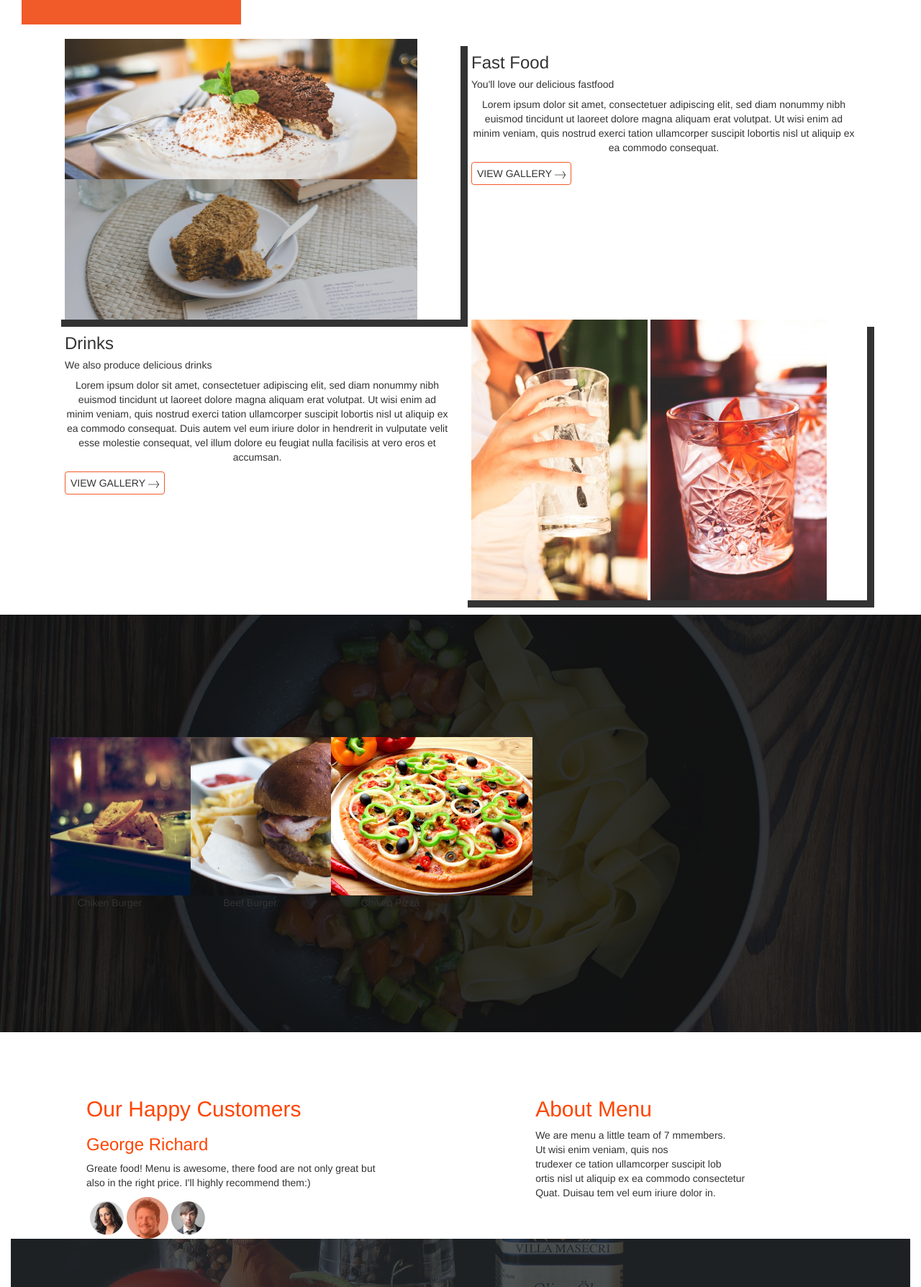
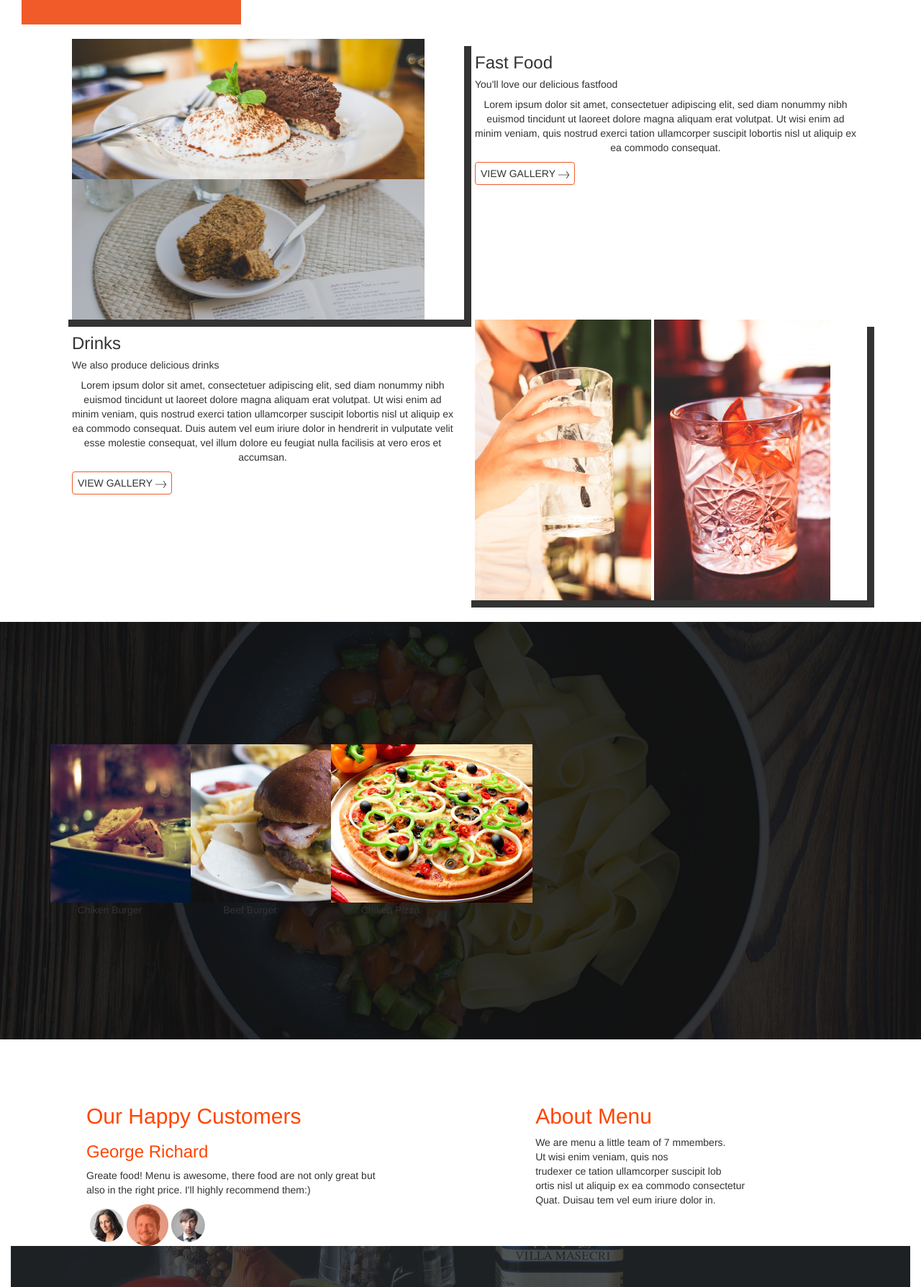
Before and after one commit to KevinJared/ANITA-S-KITCHEN, a plain HTML site: page index.html in a window 1280 px wide. Shown: the part 769-2557 px from the top of the page at 72% size. Drawn offline with nearby package versions, Linux system fonts and the light colour scheme; files whose address does not match are found by name.

Commit message:
modified index.html

```diff
--- a/css/styles.css
+++ b/css/styles.css
@@ -148,10 +148,10 @@ text-align:right;
 }
 
 .container{
-  padding-left: 20px;
+  padding-left: 30px;
   padding-right: 20px;
   padding-top: 20px;
-  padding-bottom:20px;
+  padding-bottom:30px;
 }
 .col-md-6 p{
   text-align:center;
--- a/index.html
+++ b/index.html
@@ -134,15 +134,9 @@
                       <p>Greate food! Menu is awesome, there food are not only great but<br> also in the right price. I'll highly recommend them:)</p>
 
                       <div id="social">
-                          <a href="#">
-                              <img src="image/assets/customers/p1.png" alt="Facebok">
-                          </a>
-                          <a href="#">
-                              <img src="image/assets/customers/p2.png" alt="">
-                          </a>
-                          <a href="#">
-                              <img src="image/assets/customers/p3.png" alt="">
-                          </a>
+                          <a href="#"><img src="image/assets/customers/p1.png" alt=""></a>
+                          <a href="#"><img src="image/assets/customers/p2.png" alt=""></a>
+                          <a href="#"><img src="image/assets/customers/p3.png" alt=""></a>
                       </div>
                   </div>
 
@@ -184,7 +178,7 @@
                   <img src="img/assets/footerlogos/logo_white.png" alt=""> MENU</h1>
               <P>Thats What We Are</P>
               <div id="social">
-                  <a href="#"><img src="image/assets/footerlogos/facebook.png" alt="facebook" width:"2%"></a>
+                  <a href="#"><img src="image/assets/footerlogos/facebook.png" alt="facebook" width="2%"></a>
                   <a href="#"><img src="image/assets/footerlogos/twitter.png" alt="twitter" width="2%"></a>
                   <a href="#"><img src="image/assets/footerlogos/pinterest.png" alt="pinterest" width="2%"></a>
               </div>
```
Also changed, not shown: image/assets/footerlogos/facebook.png, image/assets/footerlogos/pinterest.png.
